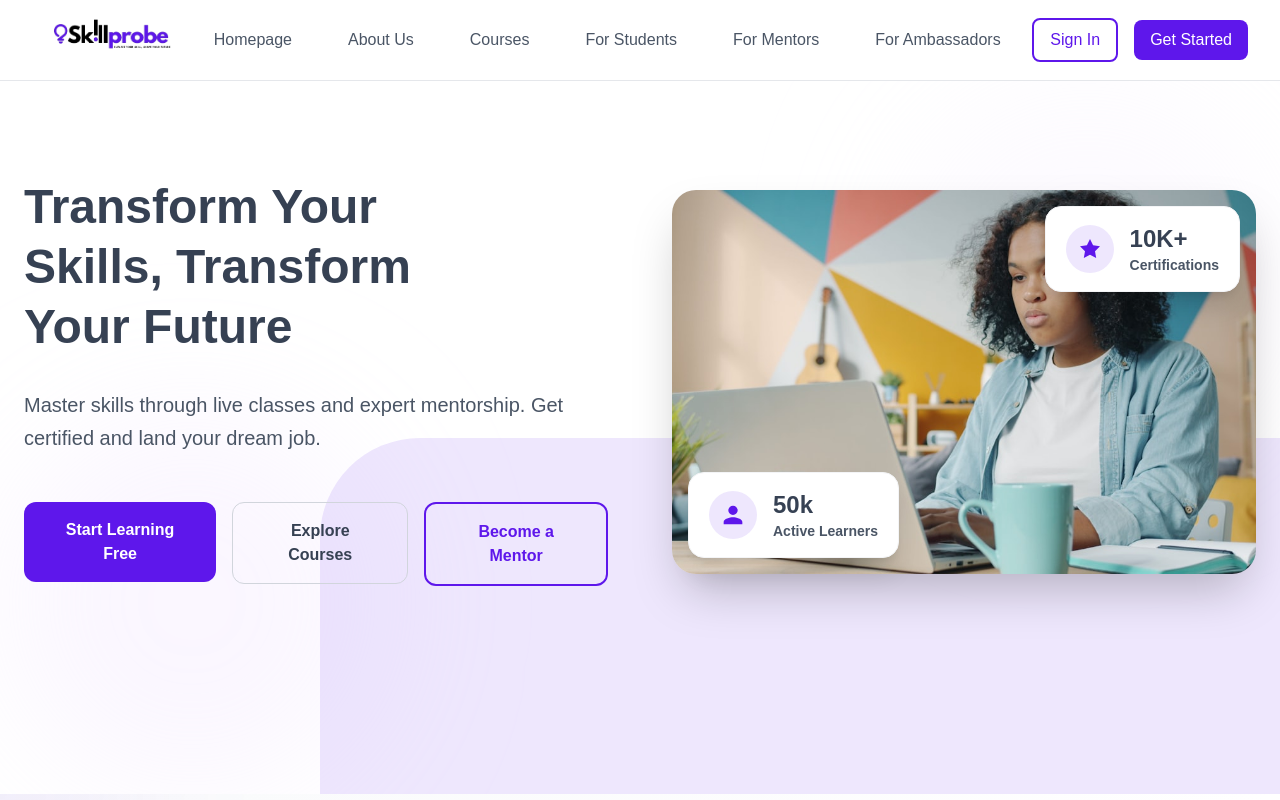
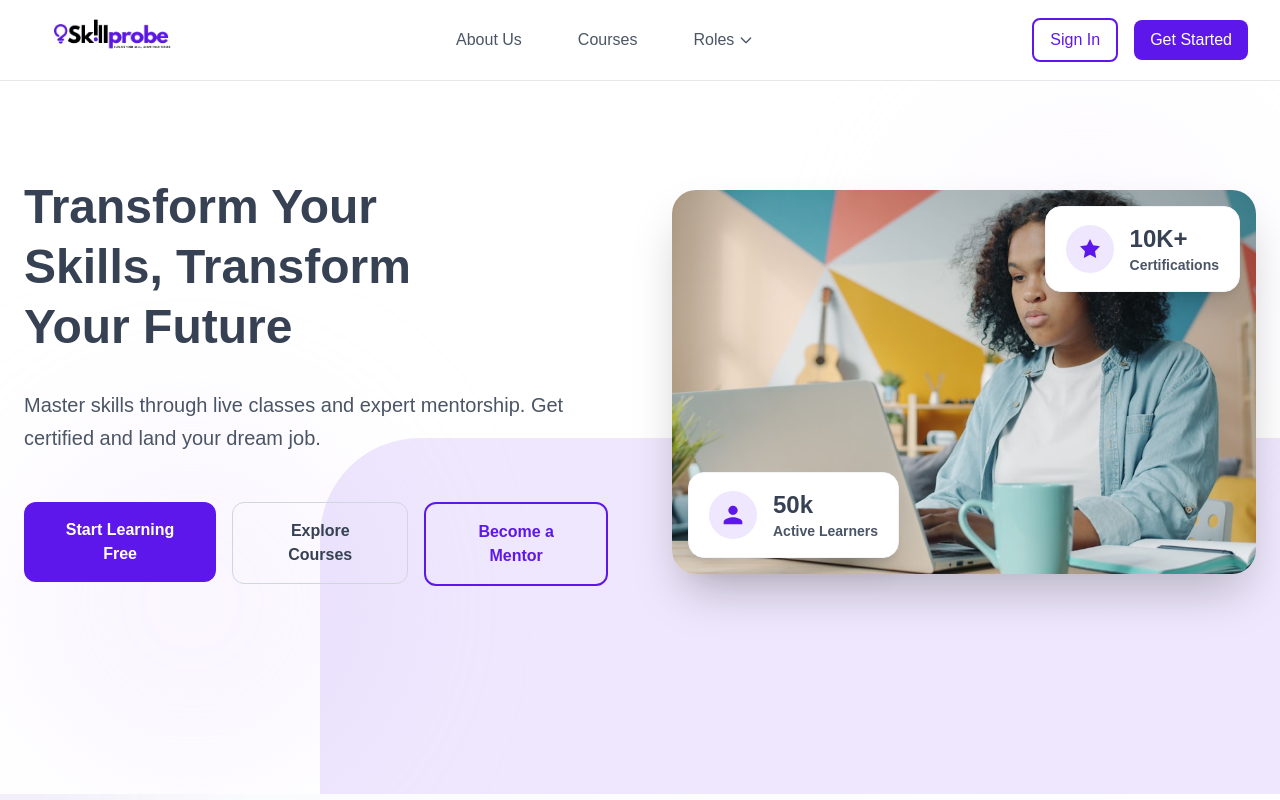
Before and after one commit to iPranay05/Skill-Prob, a Next.js app: page / in a window 1280 px wide. Shown: the top 800 px of the page. Built offline with nearby package versions, Linux system fonts and the light colour scheme.

Commit message:
navbar changed

```diff
--- a/src/components/Navbar.tsx
+++ b/src/components/Navbar.tsx
@@ -5,18 +5,25 @@ import Image from 'next/image';
 import { useState, useEffect, useRef } from 'react';
 import { useAuth } from '@/hooks/useAuth';
 import { motion, AnimatePresence } from 'framer-motion';
+import { usePathname } from 'next/navigation';
 
 export default function Navbar() {
   const { user, loading, logout } = useAuth();
   const [showDropdown, setShowDropdown] = useState(false);
   const [showMobileMenu, setShowMobileMenu] = useState(false);
+  const [showRolesDropdown, setShowRolesDropdown] = useState(false);
   const dropdownRef = useRef<HTMLDivElement>(null);
+  const rolesDropdownRef = useRef<HTMLDivElement>(null);
+  const pathname = usePathname();
 
   // Close dropdown when clicking outside
   useEffect(() => {
     function handleClickOutside(event: MouseEvent) {
       if (dropdownRef.current && !dropdownRef.current.contains(event.target as Node)) {
         setShowDropdown(false);
+      }
+      if (rolesDropdownRef.current && !rolesDropdownRef.current.contains(event.target as Node)) {
+        setShowRolesDropdown(false);
       }
     }
 
@@ -413,6 +420,7 @@ export default function Navbar() {
             ) : (
               // Default Navigation
               <>
+                {pathname !== '/' && (
                   <motion.div
                     initial={{ y: -20, opacity: 0 }}
                     animate={{ y: 0, opacity: 1 }}
@@ -423,6 +431,7 @@ export default function Navbar() {
                       <div className="absolute bottom-0 left-0 w-0 h-0.5 bg-[#5e17eb] transition-all duration-300 group-hover:w-full"></div>
                     </Link>
                   </motion.div>
+                )}
                 <motion.div
                   initial={{ y: -20, opacity: 0 }}
                   animate={{ y: 0, opacity: 1 }}
@@ -438,7 +447,7 @@ export default function Navbar() {
                   animate={{ y: 0, opacity: 1 }}
                   transition={{ delay: 0.6, duration: 0.4 }}
                 >
-                  <Link href="/courses/browse" className="relative text-gray-600 hover:text-[#5e17eb] font-medium transition-all duration-300 px-3 py-2 rounded-lg hover:bg-[#5e17eb]/5 group">
+                  <Link href="/courses" className="relative text-gray-600 hover:text-[#5e17eb] font-medium transition-all duration-300 px-3 py-2 rounded-lg hover:bg-[#5e17eb]/5 group">
                     <span className="relative z-10">Courses</span>
                     <div className="absolute bottom-0 left-0 w-0 h-0.5 bg-[#5e17eb] transition-all duration-300 group-hover:w-full"></div>
                   </Link>
@@ -447,31 +456,58 @@ export default function Navbar() {
                   initial={{ y: -20, opacity: 0 }}
                   animate={{ y: 0, opacity: 1 }}
                   transition={{ delay: 0.7, duration: 0.4 }}
+                  className="relative"
+                  ref={rolesDropdownRef}
                 >
-                  <Link href="/for-students" className="relative text-gray-600 hover:text-[#5e17eb] font-medium transition-all duration-300 px-3 py-2 rounded-lg hover:bg-[#5e17eb]/5 group">
-                    <span className="relative z-10">For Students</span>
+                  <div className="relative group">
+                    <button
+                      onClick={() => setShowRolesDropdown(!showRolesDropdown)}
+                      className="relative text-gray-600 hover:text-[#5e17eb] font-medium transition-all duration-300 px-3 py-2 rounded-lg hover:bg-[#5e17eb]/5 flex items-center space-x-1"
+                    >
+                      <span className="relative z-10">Roles</span>
+                      <svg className={`w-4 h-4 transition-transform duration-200 ${showRolesDropdown ? 'rotate-180' : ''}`} fill="none" stroke="currentColor" viewBox="0 0 24 24">
+                        <path strokeLinecap="round" strokeLinejoin="round" strokeWidth={2} d="M19 9l-7 7-7-7" />
+                      </svg>
                       <div className="absolute bottom-0 left-0 w-0 h-0.5 bg-[#5e17eb] transition-all duration-300 group-hover:w-full"></div>
+                    </button>
+
+                    {/* Dropdown Menu */}
+                    {showRolesDropdown && (
+                      <div className="absolute top-full left-0 mt-2 w-48 bg-white rounded-xl shadow-xl border border-gray-100 py-2 z-50">
+                        <Link
+                          href="/for-students"
+                          className="block px-4 py-3 text-gray-700 hover:bg-[#5e17eb]/5 hover:text-[#5e17eb] transition-colors duration-200 flex items-center space-x-3"
+                          onClick={() => setShowRolesDropdown(false)}
+                        >
+                          <svg className="w-5 h-5" fill="none" stroke="currentColor" viewBox="0 0 24 24">
+                            <path strokeLinecap="round" strokeLinejoin="round" strokeWidth={2} d="M12 14l9-5-9-5-9 5 9 5z" />
+                            <path strokeLinecap="round" strokeLinejoin="round" strokeWidth={2} d="M12 14l6.16-3.422a12.083 12.083 0 01.665 6.479A11.952 11.952 0 0012 20.055a11.952 11.952 0 00-6.824-2.998 12.078 12.078 0 01.665-6.479L12 14z" />
+                          </svg>
+                          <span>For Students</span>
                         </Link>
-                </motion.div>
-                <motion.div
-                  initial={{ y: -20, opacity: 0 }}
-                  animate={{ y: 0, opacity: 1 }}
-                  transition={{ delay: 0.8, duration: 0.4 }}
+                        <Link
+                          href="/for-mentors"
+                          className="block px-4 py-3 text-gray-700 hover:bg-[#5e17eb]/5 hover:text-[#5e17eb] transition-colors duration-200 flex items-center space-x-3"
+                          onClick={() => setShowRolesDropdown(false)}
                         >
-                  <Link href="/for-mentors" className="relative text-gray-600 hover:text-[#5e17eb] font-medium transition-all duration-300 px-3 py-2 rounded-lg hover:bg-[#5e17eb]/5 group">
-                    <span className="relative z-10">For Mentors</span>
-                    <div className="absolute bottom-0 left-0 w-0 h-0.5 bg-[#5e17eb] transition-all duration-300 group-hover:w-full"></div>
+                          <svg className="w-5 h-5" fill="none" stroke="currentColor" viewBox="0 0 24 24">
+                            <path strokeLinecap="round" strokeLinejoin="round" strokeWidth={2} d="M16 7a4 4 0 11-8 0 4 4 0 018 0zM12 14a7 7 0 00-7 7h14a7 7 0 00-7-7z" />
+                          </svg>
+                          <span>For Mentors</span>
                         </Link>
-                </motion.div>
-                <motion.div
-                  initial={{ y: -20, opacity: 0 }}
-                  animate={{ y: 0, opacity: 1 }}
-                  transition={{ delay: 0.9, duration: 0.4 }}
+                        <Link
+                          href="/for-ambassadors"
+                          className="block px-4 py-3 text-gray-700 hover:bg-[#5e17eb]/5 hover:text-[#5e17eb] transition-colors duration-200 flex items-center space-x-3"
+                          onClick={() => setShowRolesDropdown(false)}
                         >
-                  <Link href="/for-ambassadors" className="relative text-gray-600 hover:text-[#5e17eb] font-medium transition-all duration-300 px-3 py-2 rounded-lg hover:bg-[#5e17eb]/5 group">
-                    <span className="relative z-10">For Ambassadors</span>
-                    <div className="absolute bottom-0 left-0 w-0 h-0.5 bg-[#5e17eb] transition-all duration-300 group-hover:w-full"></div>
+                          <svg className="w-5 h-5" fill="none" stroke="currentColor" viewBox="0 0 24 24">
+                            <path strokeLinecap="round" strokeLinejoin="round" strokeWidth={2} d="M17 20h5v-2a3 3 0 00-5.356-1.857M17 20H7m10 0v-2c0-.656-.126-1.283-.356-1.857M7 20H2v-2a3 3 0 015.356-1.857M7 20v-2c0-.656.126-1.283.356-1.857m0 0a5.002 5.002 0 019.288 0M15 7a3 3 0 11-6 0 3 3 0 016 0zm6 3a2 2 0 11-4 0 2 2 0 014 0zM7 10a2 2 0 11-4 0 2 2 0 014 0z" />
+                          </svg>
+                          <span>For Ambassadors</span>
                         </Link>
+                      </div>
+                    )}
+                  </div>
                 </motion.div>
               </>
             )}
@@ -786,6 +822,7 @@ export default function Navbar() {
               ) : (
                 // Default Mobile Navigation
                 <>
+                  {pathname !== '/' && (
                     <Link
                       href="/"
                       className="block text-gray-600 hover:text-gray-900 font-medium py-2 transition-colors"
@@ -793,6 +830,7 @@ export default function Navbar() {
                     >
                       Homepage
                     </Link>
+                  )}
                   <Link
                     href="/about"
                     className="block text-gray-600 hover:text-gray-900 font-medium py-2 transition-colors"
@@ -801,33 +839,38 @@ export default function Navbar() {
                     About Us
                   </Link>
                   <Link
-                    href="/courses/browse"
+                    href="/courses"
                     className="block text-gray-600 hover:text-gray-900 font-medium py-2 transition-colors"
                     onClick={() => setShowMobileMenu(false)}
                   >
                     Courses
                   </Link>
+                  <div className="py-2">
+                    <p className="text-sm font-semibold text-gray-500 mb-2">Roles</p>
+                    <div className="pl-4 space-y-2">
                       <Link
                         href="/for-students"
-                    className="block text-gray-600 hover:text-gray-900 font-medium py-2 transition-colors"
+                        className="block text-gray-600 hover:text-gray-900 font-medium py-1 transition-colors"
                         onClick={() => setShowMobileMenu(false)}
                       >
                         For Students
                       </Link>
                       <Link
                         href="/for-mentors"
-                    className="block text-gray-600 hover:text-gray-900 font-medium py-2 transition-colors"
+                        className="block text-gray-600 hover:text-gray-900 font-medium py-1 transition-colors"
                         onClick={() => setShowMobileMenu(false)}
                       >
                         For Mentors
                       </Link>
                       <Link
                         href="/for-ambassadors"
-                    className="block text-gray-600 hover:text-gray-900 font-medium py-2 transition-colors"
+                        className="block text-gray-600 hover:text-gray-900 font-medium py-1 transition-colors"
                         onClick={() => setShowMobileMenu(false)}
                       >
                         For Ambassadors
                       </Link>
+                    </div>
+                  </div>
                 </>
               )}
 
```
Lines whose indentation alone changed are shown as unchanged.
